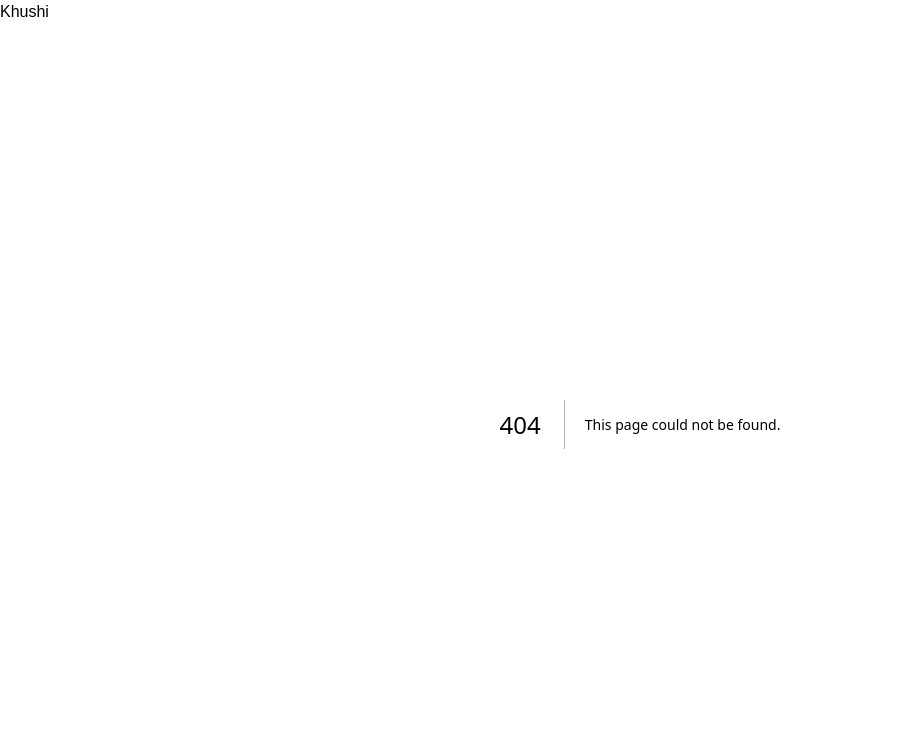
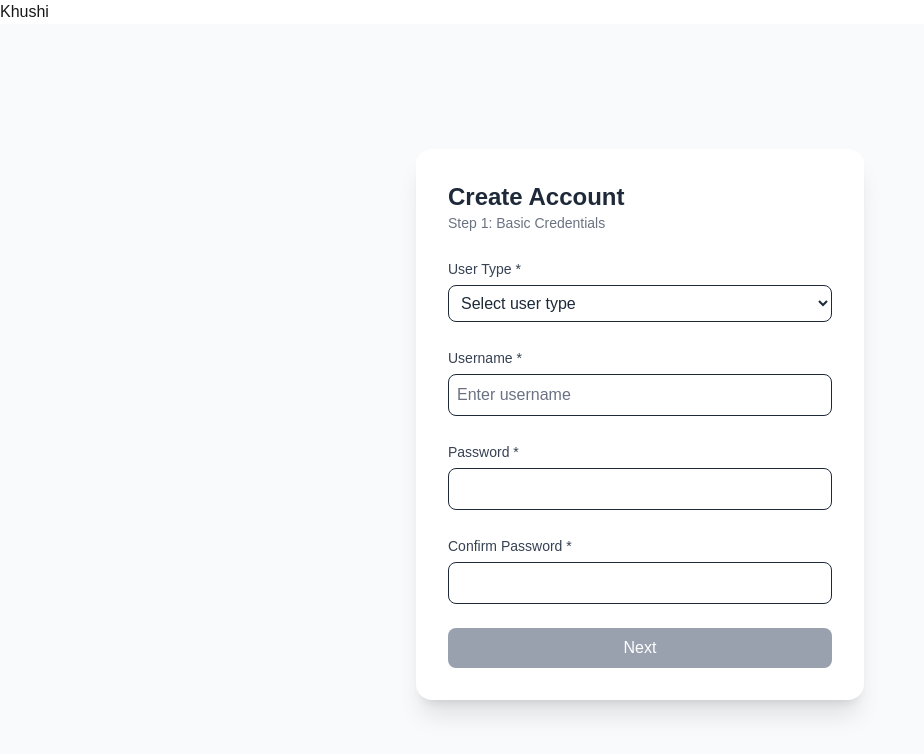
Before and after one commit to nitikavats23/Meter-Reading-NLDC, a Next.js app: page /register/basic in a window 1280 px wide. Before the commit this address had no page. Shown: the top 754 px of the page, without its empty margins (0-924 px from the left). Built offline with nearby package versions, Linux system fonts and the light colour scheme.

Commit message:
Got all the lost changes

```diff
--- /dev/null
+++ b/app/api/check-username/route.ts
@@ -0,0 +1,35 @@
+import { NextResponse } from "next/server";
+import { prisma } from "@/lib/prisma";
+
+export async function GET(req: Request) {
+  try {
+    const { searchParams } = new URL(req.url);
+    const username = searchParams.get("username");
+
+    // 🔒 Basic validation
+    if (!username || username.length < 5) {
+      return NextResponse.json(
+        { available: false, message: "Invalid username" },
+        { status: 400 }
+      );
+    }
+
+    // 🔍 Check in DB
+    const existingUser = await prisma.user.findUnique({
+      where: { username },
+    });
+
+    // 🎯 Response
+    return NextResponse.json({
+      available: !existingUser,
+    });
+
+  } catch (error) {
+    console.error("Username check error:", error);
+
+    return NextResponse.json(
+      { available: false, message: "Server error" },
+      { status: 500 }
+    );
+  }
+}
--- /dev/null
+++ b/app/register/basic/page.tsx
@@ -0,0 +1,208 @@
+"use client";
+
+import { useState } from "react";
+
+// Types
+type FormData = {
+  userType: string;
+  username: string;
+  password: string;
+  confirmPassword: string;
+};
+
+type FormErrors = {
+  userType?: string;
+  username?: string;
+  password?: string;
+  confirmPassword?: string;
+};
+
+export default function Page() {
+  const [form, setForm] = useState<FormData>({
+    userType: "",
+    username: "",
+    password: "",
+    confirmPassword: "",
+  });
+
+  const [errors, setErrors] = useState<FormErrors>({});
+
+  // Handle input
+  const handleChange = (
+    e: React.ChangeEvent<HTMLInputElement | HTMLSelectElement>
+  ) => {
+    setForm({ ...form, [e.target.name]: e.target.value });
+  };
+
+  // Password strength
+  const getStrength = (password: string) => {
+    let score = 0;
+    if (password.length >= 8) score++;
+    if (/[A-Z]/.test(password)) score++;
+    if (/[0-9]/.test(password)) score++;
+    if (/[^A-Za-z0-9]/.test(password)) score++;
+
+    if (score <= 1) return "Weak";
+    if (score <= 3) return "Medium";
+    return "Strong";
+  };
+
+  // Validation
+  const validate = (): boolean => {
+    const err: FormErrors = {};
+
+    if (!form.userType) err.userType = "User type is required";
+
+    if (!form.username || form.username.length < 5) {
+      err.username = "Username must be at least 5 characters";
+    }
+
+    if (!form.password || form.password.length < 8) {
+      err.password = "Password must be at least 8 characters";
+    }
+
+    if (form.password !== form.confirmPassword) {
+      err.confirmPassword = "Passwords do not match";
+    }
+
+    setErrors(err);
+    return Object.keys(err).length === 0;
+  };
+
+  // Next step
+  const handleNext = () => {
+    if (validate()) {
+      console.log("Step 1 Data:", form);
+      alert("Step 1 completed successfully!");
+    }
+  };
+
+  const isDisabled =
+    !form.userType ||
+    !form.username ||
+    !form.password ||
+    !form.confirmPassword;
+
+  return (
+    <div className="min-h-screen bg-gray-50 flex items-center justify-center px-4">
+      <div className="bg-white shadow-xl rounded-2xl p-8 w-full max-w-md space-y-6">
+
+        <div>
+          <h1 className="text-2xl font-semibold text-gray-800">
+            Create Account
+          </h1>
+          <p className="text-sm text-gray-500">
+            Step 1: Basic Credentials
+          </p>
+        </div>
+
+        {/* User Type */}
+        <div>
+          <label className="text-sm font-medium text-gray-700">
+            User Type *
+          </label>
+          <select
+            name="userType"
+            value={form.userType}
+            onChange={handleChange}
+            className="w-full border rounded-lg p-2 mt-1 text-gray-800 focus:ring-2 focus:ring-blue-500"
+          >
+            <option value="">Select user type</option>
+            <option value="Station">Station</option>
+            <option value="QCA">QCA</option>
+            <option value="Owner">Owner</option>
+            <option value="AMR">AMR</option>
+          </select>
+          {errors.userType && (
+            <p className="text-red-500 text-sm mt-1">{errors.userType}</p>
+          )}
+        </div>
+
+        {/* Username */}
+        <div>
+          <label className="text-sm font-medium text-gray-700">
+            Username *
+          </label>
+          <input
+            name="username"
+            value={form.username}
+            onChange={handleChange}
+            placeholder="Enter username"
+            className="w-full border rounded-lg p-2 mt-1 placeholder-gray-500 text-gray-800 focus:ring-2 focus:ring-blue-500"
+          />
+          {errors.username && (
+            <p className="text-red-500 text-sm">{errors.username}</p>
+          )}
+        </div>
+
+        {/* Password */}
+        <div>
+          <label className="text-sm font-medium text-gray-700">
+            Password *
+          </label>
+          <input
+            type="password"
+            name="password"
+            value={form.password}
+            onChange={handleChange}
+            className="w-full border rounded-lg p-2 mt-1 text-gray-800 focus:ring-2 focus:ring-blue-500"
+          />
+
+          {form.password && (
+            <p className="text-sm mt-1 text-gray-600">
+              Strength:{" "}
+              <span className="font-medium">
+                {getStrength(form.password)}
+              </span>
+            </p>
+          )}
+
+          {errors.password && (
+            <p className="text-red-500 text-sm">{errors.password}</p>
+          )}
+        </div>
+
+        {/* Confirm Password */}
+        <div>
+          <label className="text-sm font-medium text-gray-700">
+            Confirm Password *
+          </label>
+          <input
+            type="password"
+            name="confirmPassword"
+            value={form.confirmPassword}
+            onChange={handleChange}
+            className="w-full border rounded-lg p-2 mt-1 text-gray-800 focus:ring-2 focus:ring-blue-500"
+          />
+
+          {form.confirmPassword && (
+            <p className="text-sm mt-1">
+              {form.password === form.confirmPassword
+                ? "Passwords match ✔"
+                : "Passwords do not match "}
+            </p>
+          )}
+
+          {errors.confirmPassword && (
+            <p className="text-red-500 text-sm">
+              {errors.confirmPassword}
+            </p>
+          )}
+        </div>
+
+        {/* Button */}
+        <button
+          onClick={handleNext}
+          disabled={isDisabled}
+          className={`w-full py-2 rounded-lg text-white font-medium ${
+            isDisabled
+              ? "bg-gray-400 cursor-not-allowed"
+              : "bg-blue-600 hover:bg-blue-700"
+          }`}
+        >
+          Next
+        </button>
+      </div>
+    </div>
+  );
+}
--- /dev/null
+++ b/lib/prisma.ts
@@ -0,0 +1,8 @@
+import { PrismaClient } from "@prisma/client";
+
+const globalForPrisma = global as unknown as { prisma: PrismaClient };
+
+export const prisma =
+  globalForPrisma.prisma || new PrismaClient();
+
+if (process.env.NODE_ENV !== "production") globalForPrisma.prisma = prisma;
```
